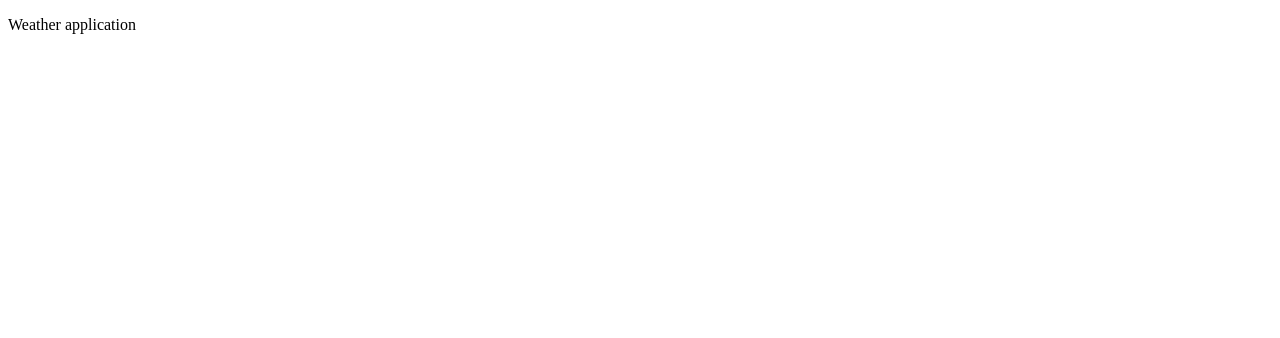
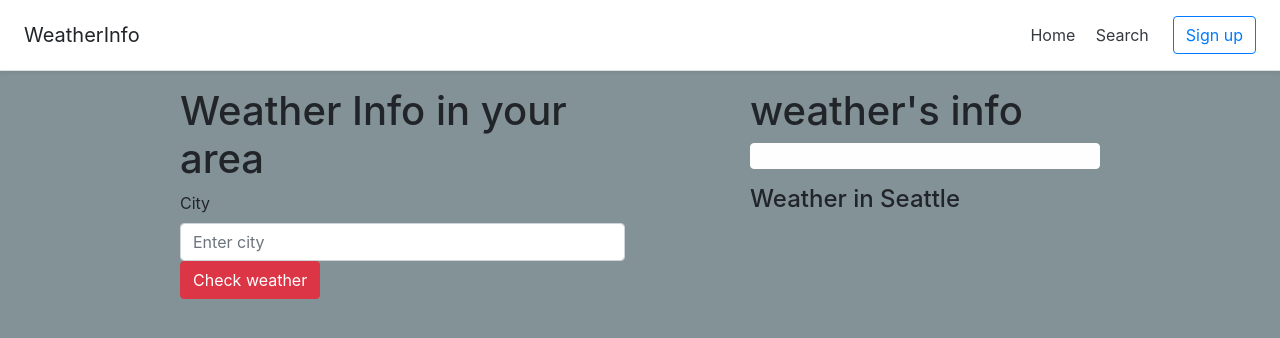
Before and after one commit to Mikalai19/weather-app, a Django app: page / in a window 1280 px wide. Before the commit the part shown is almost empty. Shown: the top 338 px of the page. Run offline with Django 4.2, Linux system fonts and the light colour scheme; some libraries are stand-ins or nearby versions.

Commit message:
added html and css

```diff
--- a/WeatherApp/weather/templates/weather/index.html
+++ b/WeatherApp/weather/templates/weather/index.html
@@ -4,16 +4,78 @@
     <meta charset="UTF-8" />
     <meta http-equiv="X-UA-Compatible" content="IE=edge" />
     <meta name="viewport" content="width=device-width, initial-scale=1.0" />
+
     <title>Weather app</title>
-    <link rel="stylesheet" href="
-    <link
+
+    <!-- <link
       rel="stylesheet"
       href="https://stackpath.bootstrapcdn.com/bootstrap/4.4.1/css/bootstrap.min.css"
       integrity="sha384-Vkoo8x4CGsO3+Hhxv8T/Q5PaXtkKtu6ug5TOeNV6gBiFeWPGFN9MuhOf23Q9Ifjh"
       crossorigin="anonymous"
+    /> -->
+
+    <link
+      rel="stylesheet"
+      href="https://stackpath.bootstrapcdn.com/bootstrap/4.4.1/css/bootstrap.min.css"
     />
+
+    <!-- <link
+      rel="stylesheet"
+      href="https://maxcdn.bootstrapcdn.com/bootstrap/3.3.7/css/bootstrap.min.css"
+      integrity="sha384-BVYiiSIFeK1dGmJRAkycuHAHRg32OmUcww7on3RYdg4Va+PmSTsz/K68vbdEjh4u"
+      crossorigin="anonymous"
+    /> -->
+
+    <!-- <link
+      rel="stylesheet"
+      href="https://maxcdn.bootstrapcdn.com/bootstrap/3.3.7/css/bootstrap-theme.min.css"
+      integrity="sha384-rHyoN1iRsVXV4nD0JutlnGaslCJuC7uwjduW9SVrLvRYooPp2bWYgmgJQIXwl/Sp"
+      crossorigin="anonymous"
+    /> -->
+    <style>
+      body {
+        background-color: rgb(131, 146, 150);
+      }
+    </style>
   </head>
   <body>
-    <p>Weather application</p>
+    <div
+      class="d-flex flex-column flex-md-row align-items-center p-3 px-md-4 mb-3 bg-white border-bottom shadow-sm"
+    >
+      <h5 class="my-0 mr-md-auto font-weight-normal">WeatherInfo</h5>
+      <nav class="my-2 my-md-0 mr-md-3">
+        <a class="p-2 text-dark" href="#">Home</a>
+        <a class="p-2 text-dark" href="#">Search</a>
+      </nav>
+      <a class="btn btn-outline-primary" href="#">Sign up</a>
+    </div>
+    <div class="container">
+      <div class="row">
+        <div class="col-5 offset-1">
+          <h1>Weather Info in your area</h1>
+          <form action="">
+            <label for="city">City</label>
+            <input
+              type="text"
+              name="city"
+              id="city"
+              class="form-control"
+              placeholder="Enter city"
+            />
+            <input
+              type="submit"
+              name="send"
+              value="Check weather"
+              class="btn btn-danger"
+            />
+          </form>
+        </div>
+        <div class="col-4 offset-1">
+          <h1>weather's info</h1>
+          <div class="alert alert-light"></div>
+          <h4>Weather in Seattle</h4>
+        </div>
+      </div>
+    </div>
   </body>
 </html>
```
